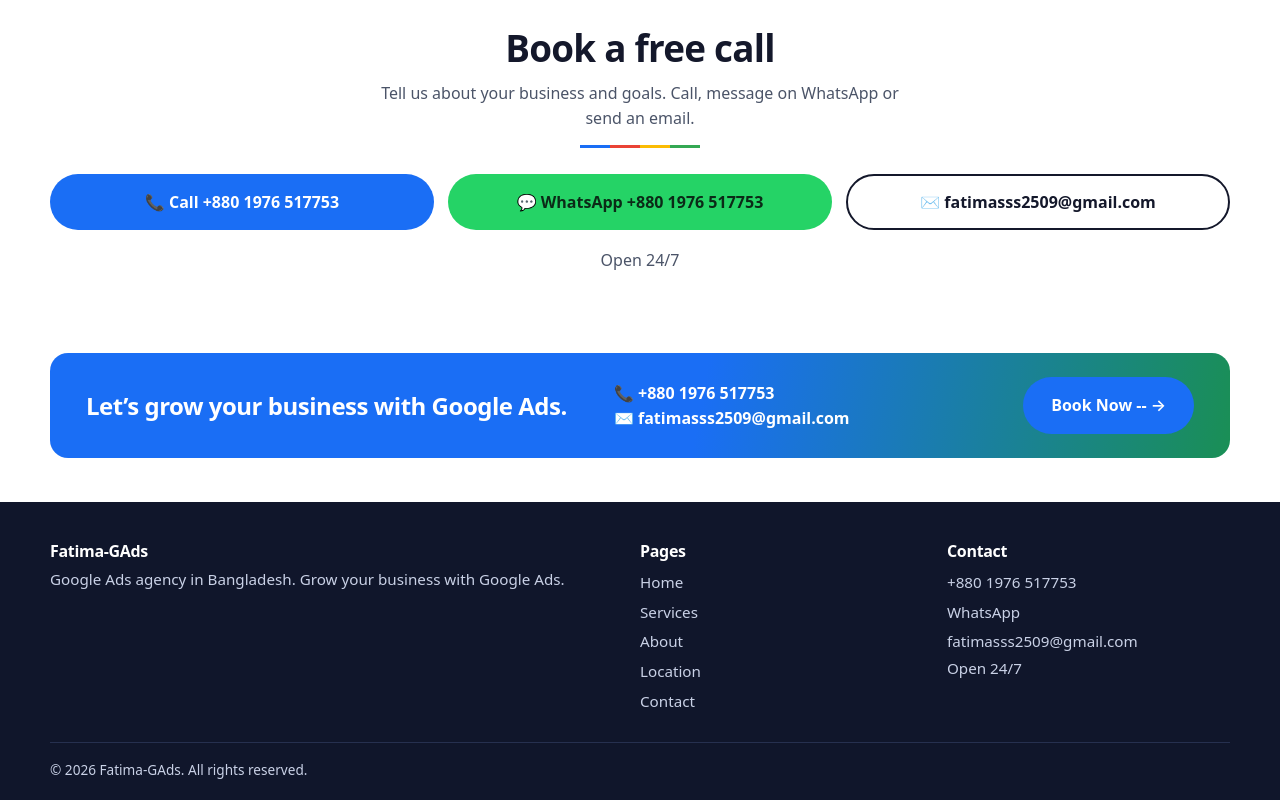
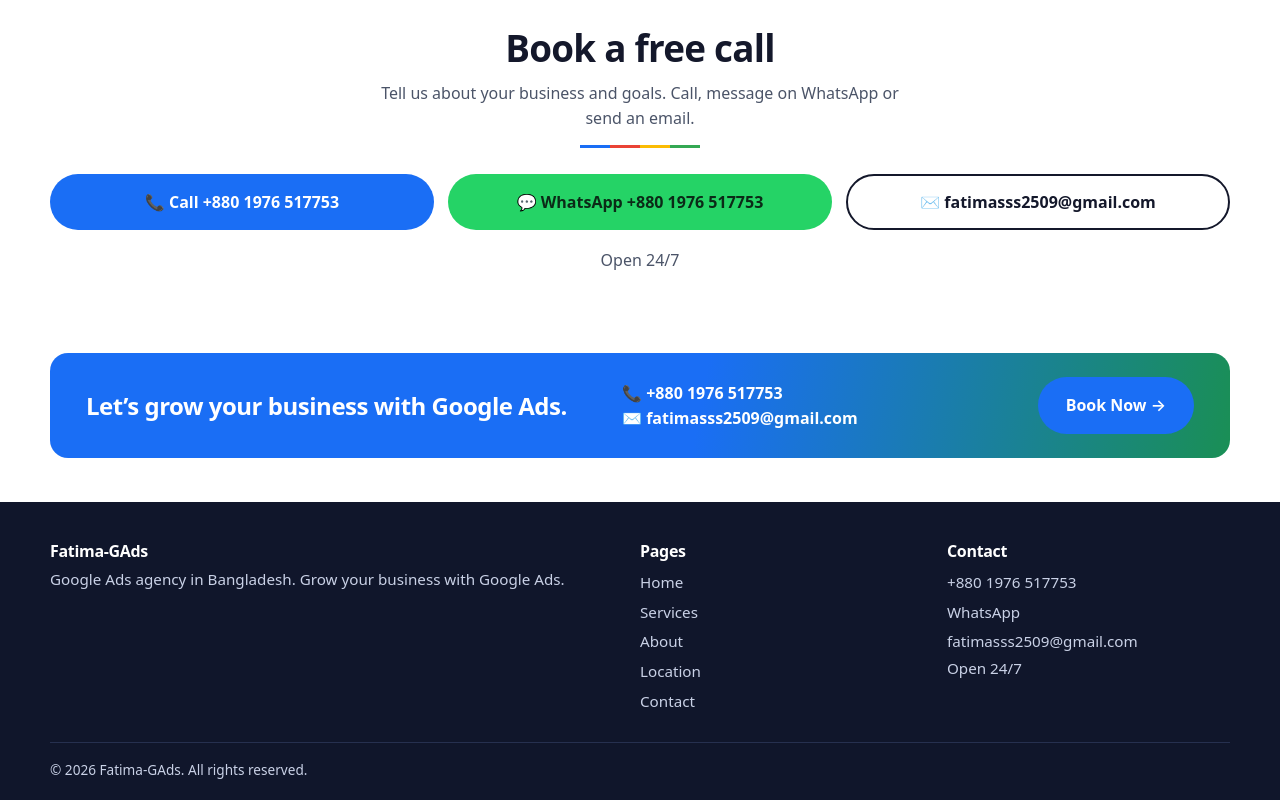
Before and after one commit to fatimasss2509-hub/fatimasss2509-hub, a plain HTML site: page index.html in a window 1280 px wide. Shown: the part 3041-3841 px from the top of the page. Drawn offline with Linux system fonts and the light colour scheme.

Commit message:
Fix button text formatting in index.html

```diff
--- a/index.html
+++ b/index.html
@@ -312,7 +312,7 @@ footer a:hover{color:#fff;text-decoration:underline}
  <div class="banner">
   <h2>Let&rsquo;s grow your business with Google Ads.</h2>
   <p><a href="tel:+8801976517753">📞 +880 1976 517753</a><br><a href="mailto:fatimasss2509@gmail.com">✉️ fatimasss2509@gmail.com</a></p>
-<a class="btn btn-p" href="https://zcal.co/fatima-gads/30min" target="_blank" rel="noopener">Book Now -- &rarr;</a>
+<a class="btn btn-p" href="https://zcal.co/fatima-gads/30min" target="_blank" rel="noopener">Book Now  &rarr;</a>
  </div>
 </div>
 </main>
```
